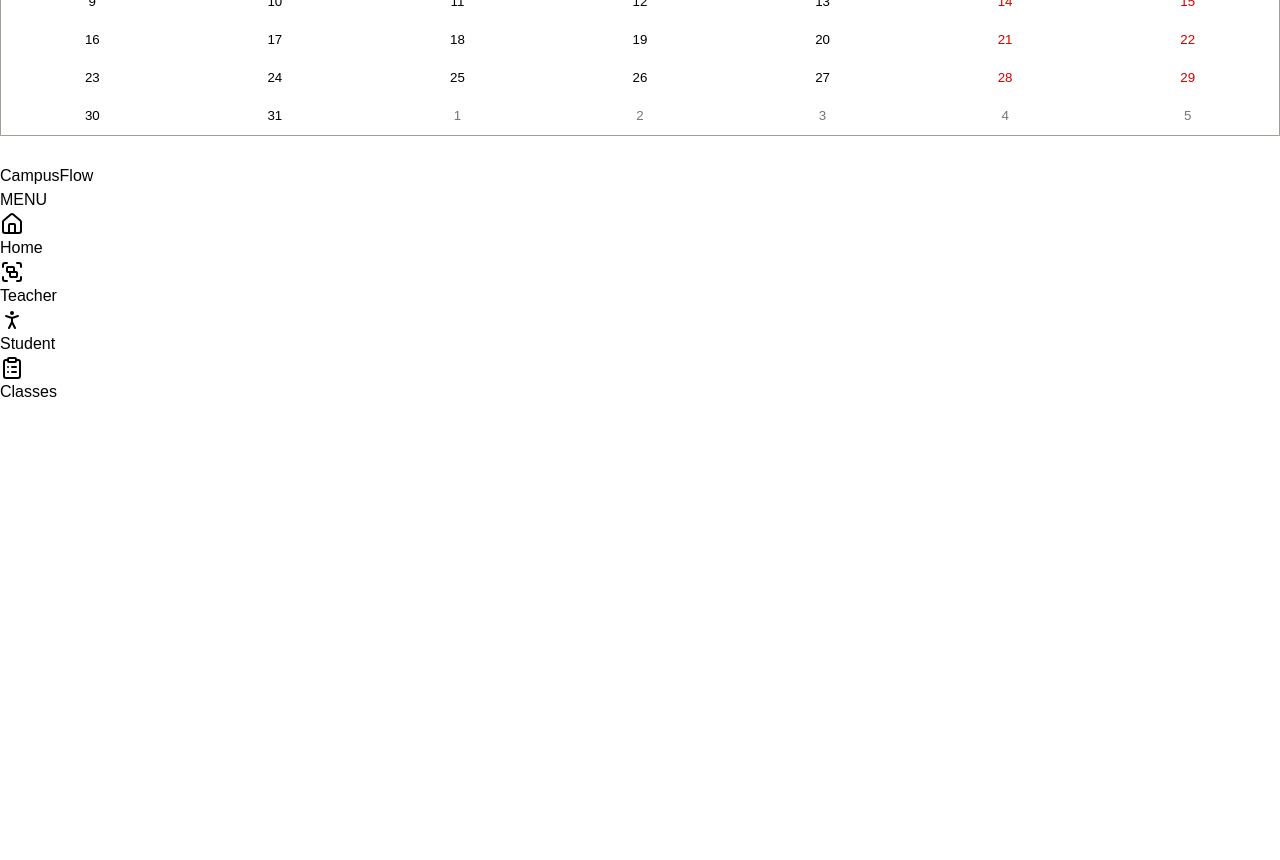
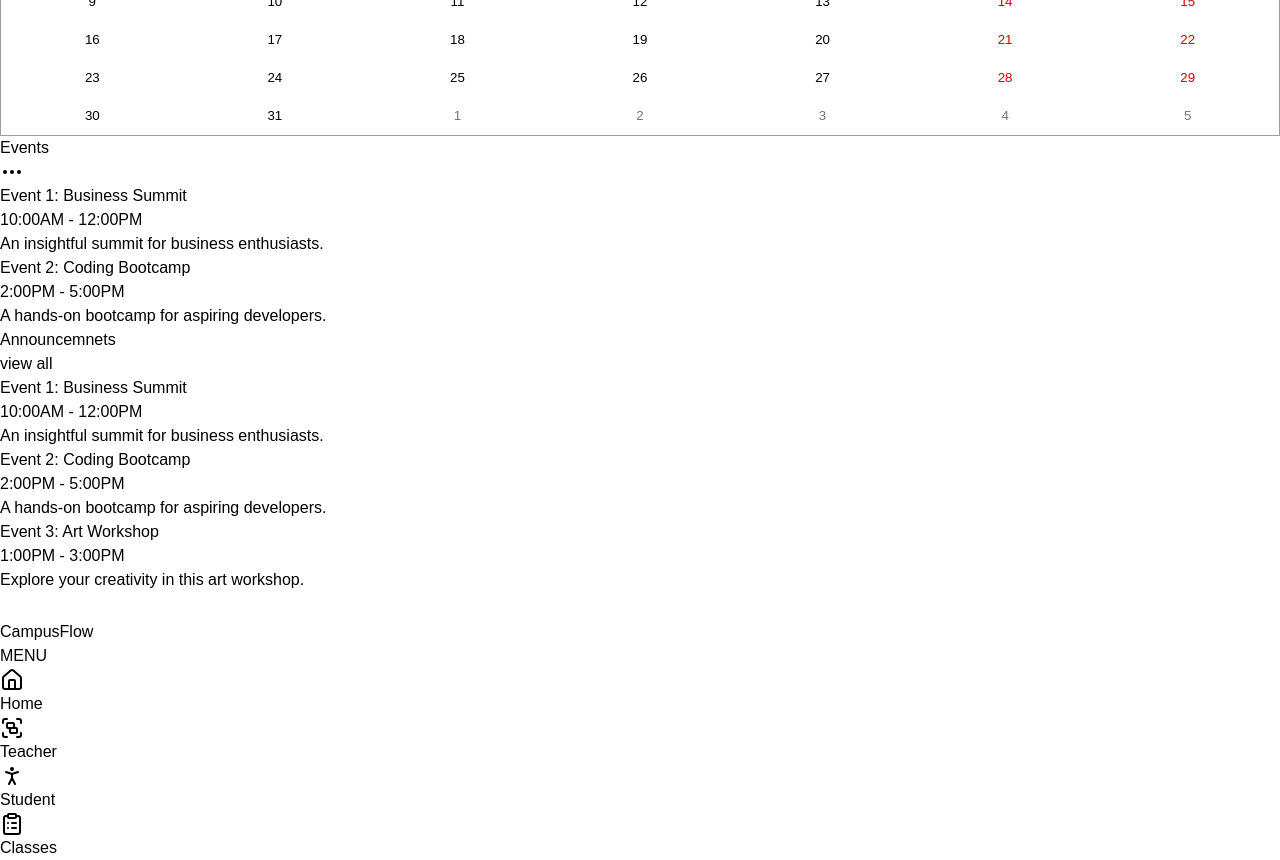
Before and after one commit to hritikpathak06/CampusFlow, a Next.js app: page /admin in a window 1280 px wide. Shown: the part 1000-1860 px from the top of the page. Before the commit the page ends 1404 px from the top, so only its background shows below. Built offline with nearby package versions, Linux system fonts and the light colour scheme.

Commit message:
dashboard ui completed

```diff
--- a/src/app/(dashboard)/admin/page.tsx
+++ b/src/app/(dashboard)/admin/page.tsx
@@ -1,6 +1,7 @@
 import CustomizedLabelLineChart from "@/components/charts/CustomizedLabelLineChart";
 import CustomShapeBarChart from "@/components/charts/CustomShapeBarChart";
 import CustomRadialBarChart from "@/components/charts/RadialBarChart";
+import Announcements from "@/components/dashboard/Announcements";
 import EventCalendar from "@/components/dashboard/EventCalendar";
 import UserCard from "@/components/dashboard/UserCard";
 import React from "react";
@@ -35,8 +36,9 @@ const page = () => {
           <div className=""></div>
         </div>
         {/* Right */}
-        <div className=" w-full lg:w-1/3 flex flex-col gap-8">
+        <div className=" w-full lg:w-1/3 h-max  flex flex-col gap-8">
           <EventCalendar />
+          <Announcements />
         </div>
       </div>
     </>
--- /dev/null
+++ b/src/components/dashboard/Announcements.tsx
@@ -0,0 +1,54 @@
+import React from 'react'
+
+const announcements = [
+    {
+      id: 1,
+      title: "Event 1: Business Summit",
+      time: "10:00AM - 12:00PM",
+      description: "An insightful summit for business enthusiasts.",
+    },
+    {
+      id: 2,
+      title: "Event 2: Coding Bootcamp",
+      time: "2:00PM - 5:00PM",
+      description: "A hands-on bootcamp for aspiring developers.",
+    },
+    {
+      id: 3,
+      title: "Event 3: Art Workshop",
+      time: "1:00PM - 3:00PM",
+      description: "Explore your creativity in this art workshop.",
+    },
+
+  ];
+
+const Announcements = () => {
+  return (
+    <div className=' bg-white p-4 rounded-md'>
+
+        <div className=' flex items-center justify-between'>
+            <h1 className=' text-xl font-semibold'>Announcemnets</h1>
+            <span className=' text-xs text-gray-400 '>view all</span>
+        </div>
+
+        <div className="flex flex-col gap-4">
+        {announcements.map((event, idx) => {
+          return (
+            <div
+              className="p-5 rounded-md border-2 border-gray-300 border-t-4 odd:border-t-blue-300 even:border-t-green-500"
+              key={idx}
+            >
+              <div className="flex items-center justify-between">
+                <h1 className=" font-semibold text-gray-600">{event.title}</h1>
+                <span className="text-gray-500 text-xs">{event.time}</span>
+              </div>
+              <p className=" mt-2 text-gray-600 text-sm">{event.description}</p>
+            </div>
+          );
+        })}
+      </div>
+    </div>
+  )
+}
+
+export default Announcements
--- a/src/components/dashboard/EventCalendar.tsx
+++ b/src/components/dashboard/EventCalendar.tsx
@@ -1,83 +1,58 @@
 "use client";
+import { MoreHorizontal } from "lucide-react";
 import React from "react";
 import { useState } from "react";
 import Calendar from "react-calendar";
 import "react-calendar/dist/Calendar.css";
+import Announcements from "./Announcements";
 
 type ValuePiece = Date | null;
 
 type Value = ValuePiece | [ValuePiece, ValuePiece];
 
-
 const events = [
   {
-    "id": 1,
-    "title": "Event 1: Business Summit",
-    "time": "10:00AM - 12:00PM",
-    "description": "An insightful summit for business enthusiasts."
+    id: 1,
+    title: "Event 1: Business Summit",
+    time: "10:00AM - 12:00PM",
+    description: "An insightful summit for business enthusiasts.",
   },
   {
-    "id": 2,
-    "title": "Event 2: Coding Bootcamp",
-    "time": "2:00PM - 5:00PM",
-    "description": "A hands-on bootcamp for aspiring developers."
+    id: 2,
+    title: "Event 2: Coding Bootcamp",
+    time: "2:00PM - 5:00PM",
+    description: "A hands-on bootcamp for aspiring developers.",
   },
-  {
-    "id": 3,
-    "title": "Event 3: Art Workshop",
-    "time": "1:00PM - 3:00PM",
-    "description": "Explore your creativity in this art workshop."
-  },
-  {
-    "id": 4,
-    "title": "Event 4: Music Festival",
-    "time": "6:00PM - 11:00PM",
-    "description": "A night of music and celebration."
-  },
-  {
-    "id": 5,
-    "title": "Event 5: Yoga Retreat",
-    "time": "7:00AM - 9:00AM",
-    "description": "Relax and rejuvenate at our yoga retreat."
-  },
-  {
-    "id": 6,
-    "title": "Event 6: Tech Talk",
-    "time": "3:00PM - 4:00PM",
-    "description": "Insights from industry leaders in technology."
-  },
-  {
-    "id": 7,
-    "title": "Event 7: Food Expo",
-    "time": "11:00AM - 2:00PM",
-    "description": "Taste and explore a variety of cuisines."
-  },
-  {
-    "id": 8,
-    "title": "Event 8: Book Launch",
-    "time": "5:00PM - 6:30PM",
-    "description": "Celebrate the launch of an inspiring book."
-  },
-  {
-    "id": 9,
-    "title": "Event 9: Startup Pitch",
-    "time": "9:00AM - 11:00AM",
-    "description": "Witness innovative startup pitches."
-  },
-  {
-    "id": 10,
-    "title": "Event 10: Charity Run",
-    "time": "8:00AM - 10:00AM",
-    "description": "Join us for a run to support a noble cause."
-  }
-]
 
+];
 
 const EventCalendar = () => {
   const [value, onChange] = useState<Value>(new Date());
   return (
     <div className="bg-white p-4 rounded-md w-full h-full">
       <Calendar onChange={onChange} value={value} />
+
+      <div className="flex items-center justify-between">
+        <h1 className=" text-xl font-semibold my-4">Events</h1>
+        <MoreHorizontal className=" h-6 w-6" />
+      </div>
+
+      <div className="flex flex-col gap-4">
+        {events.map((event, idx) => {
+          return (
+            <div
+              className="p-5 rounded-md border-2 border-gray-300 border-t-4 odd:border-t-blue-300 even:border-t-green-500"
+              key={idx}
+            >
+              <div className="flex items-center justify-between">
+                <h1 className=" font-semibold text-gray-600">{event.title}</h1>
+                <span className="text-gray-500 text-xs">{event.time}</span>
+              </div>
+              <p className=" mt-2 text-gray-600 text-sm">{event.description}</p>
+            </div>
+          );
+        })}
+      </div>
     </div>
   );
 };
--- a/src/components/shared/Sidebar.tsx
+++ b/src/components/shared/Sidebar.tsx
@@ -18,7 +18,7 @@ const Sidebar = () => {
         {sidebarItems.map((t, i) => {
           return (
             <div key={i} className=" flex flex-col gap-2 ">
-              <span className=" hidden lg:block text-gray-400 font-light my-4">
+              <span className=" hidden lg:block text-gray-400 font-light mb-4">
                 {t.title}
               </span>
               {t.items.map((item, i) => {
```
